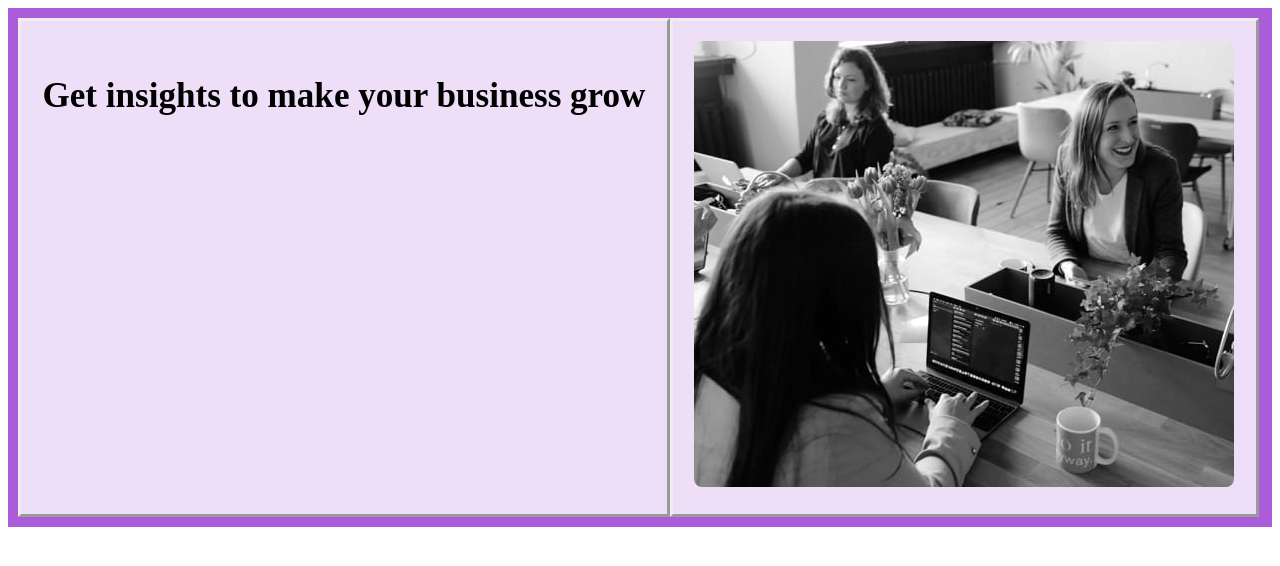
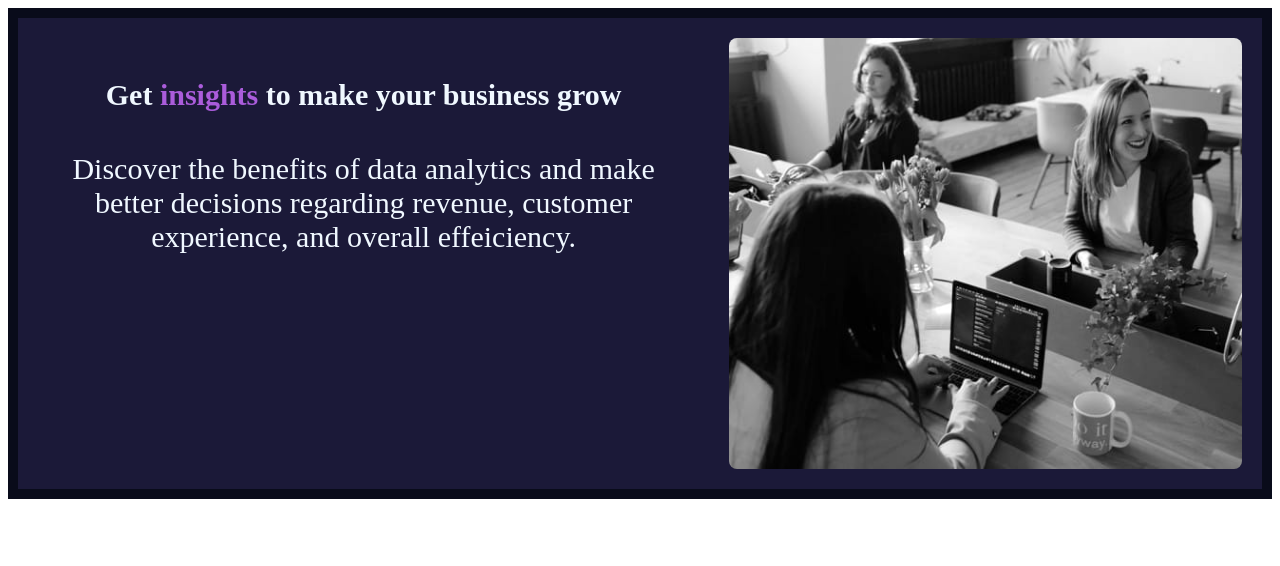
Before and after one commit to HolyMaria01/bootsrap, a plain HTML site: page stats-preview-card-component-main/index.html in a window 1280 px wide. Drawn offline with Linux system fonts and the light colour scheme.

Commit message:
Progress 2 (19.01.22)

```diff
--- a/stats-preview-card-component-main/index.html
+++ b/stats-preview-card-component-main/index.html
@@ -11,11 +11,11 @@
 <body>
 <div class="grid-container">
   <div class="grid-item">
-    <h3>Get insights to make your business grow</h3>
-    <p></p>
+    <h4>Get <strong style="color:hsl(277, 64%, 61%)" ;">insights</strong> to make your business grow</h4>
+    <p>Discover the benefits of data analytics and make better decisions regarding revenue, customer experience, and overall effeiciency.</p>
   </div>
   <div class="grid-item">
-    <img id="img" class="huerotate" src="images/image-header-desktop.jpg" alt="people">
+    <img class="huerotate" id="img" src="images/image-header-desktop.jpg" alt="people">
   </div>
 </div>
 
--- a/stats-preview-card-component-main/stylesheet.css
+++ b/stats-preview-card-component-main/stylesheet.css
@@ -1,18 +1,28 @@
 .grid-container {
     display: grid;
     grid-template-columns: auto auto auto;
-    background-color: hsl(277, 64%, 61%);
+    background-color: hsl(233, 47%, 7%);
     padding: 10px;
 }
 .grid-item {
-    background-color: rgba(255, 255, 255, 0.8);
-    border: outset;
+    background-color: hsl(244, 38%, 16%);
+    border: none;
     padding: 20px;
     font-size: 30px;
     text-align: center;
 }
 .huerotate {filter: hue-rotate(180deg);}
+
 img {
     max-width: 100%;
-    height: auto;
-    border-radius: 8px;}
+    height:100%;
+    border-radius: 8px;
+}
+
+h4 {
+    color: aliceblue;
+}
+
+p {
+    color: aliceblue;
+}
```
